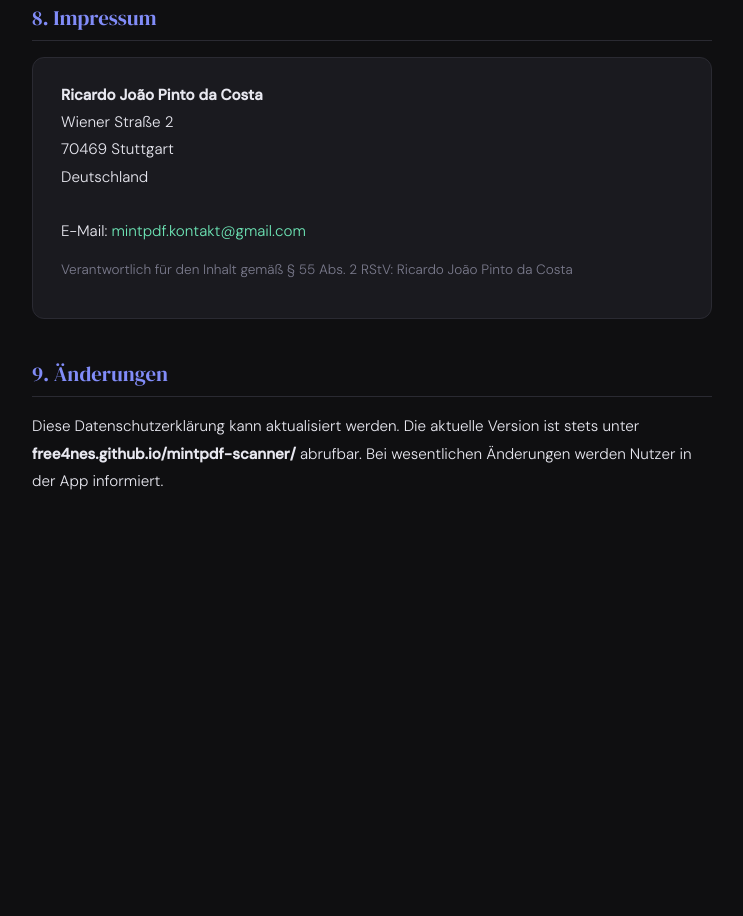
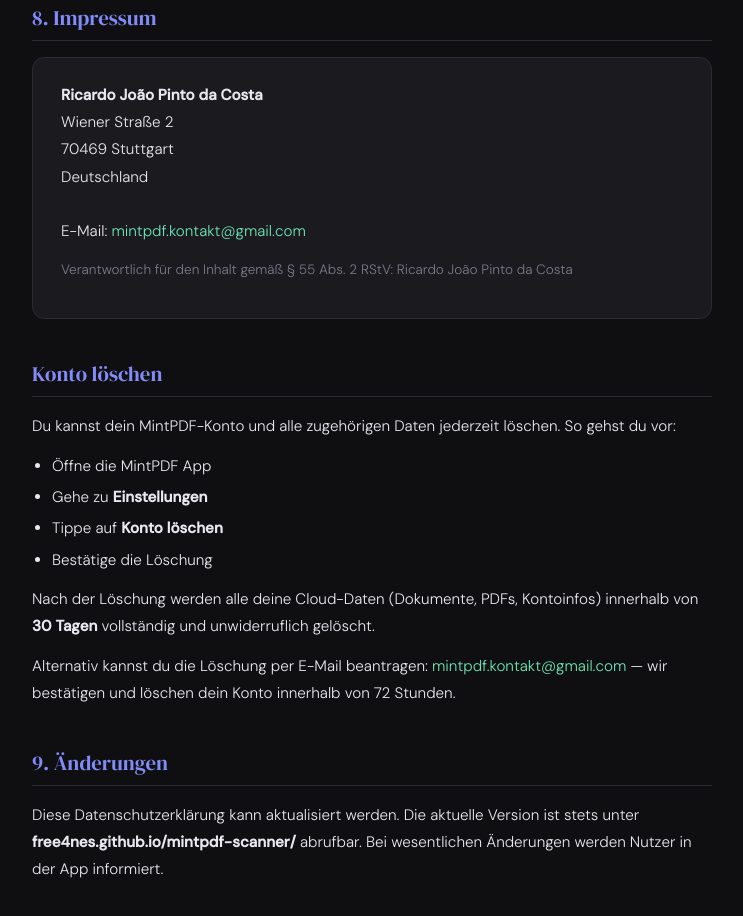
Before and after one commit to Free4nes/mintpdf-privacy, a plain HTML site: page index.html in a window 1280 px wide. Shown: the part 2413-3329 px from the top of the page, without its empty margins (268-1011 px from the left). Before the commit the page ends 3028 px from the top, so only its background shows below. Drawn offline with Linux system fonts and the light colour scheme.

Commit message:
index.html + Konto löschen

```diff
--- a/index.html
+++ b/index.html
@@ -220,6 +220,19 @@
     </div>
   </section>
 
+  <section id="konto-loeschen">
+    <h2>Konto löschen</h2>
+    <p>Du kannst dein MintPDF-Konto und alle zugehörigen Daten jederzeit löschen. So gehst du vor:</p>
+    <ul>
+      <li>Öffne die MintPDF App</li>
+      <li>Gehe zu <strong>Einstellungen</strong></li>
+      <li>Tippe auf <strong>Konto löschen</strong></li>
+      <li>Bestätige die Löschung</li>
+    </ul>
+    <p>Nach der Löschung werden alle deine Cloud-Daten (Dokumente, PDFs, Kontoinfos) innerhalb von <strong>30 Tagen</strong> vollständig und unwiderruflich gelöscht.</p>
+    <p>Alternativ kannst du die Löschung per E-Mail beantragen: <a href="mailto:mintpdf.kontakt@gmail.com">mintpdf.kontakt@gmail.com</a> — wir bestätigen und löschen dein Konto innerhalb von 72 Stunden.</p>
+  </section>
+
   <section>
     <h2>9. Änderungen</h2>
     <p>Diese Datenschutzerklärung kann aktualisiert werden. Die aktuelle Version ist stets unter <strong>free4nes.github.io/mintpdf-scanner/</strong> abrufbar. Bei wesentlichen Änderungen werden Nutzer in der App informiert.</p>
```
